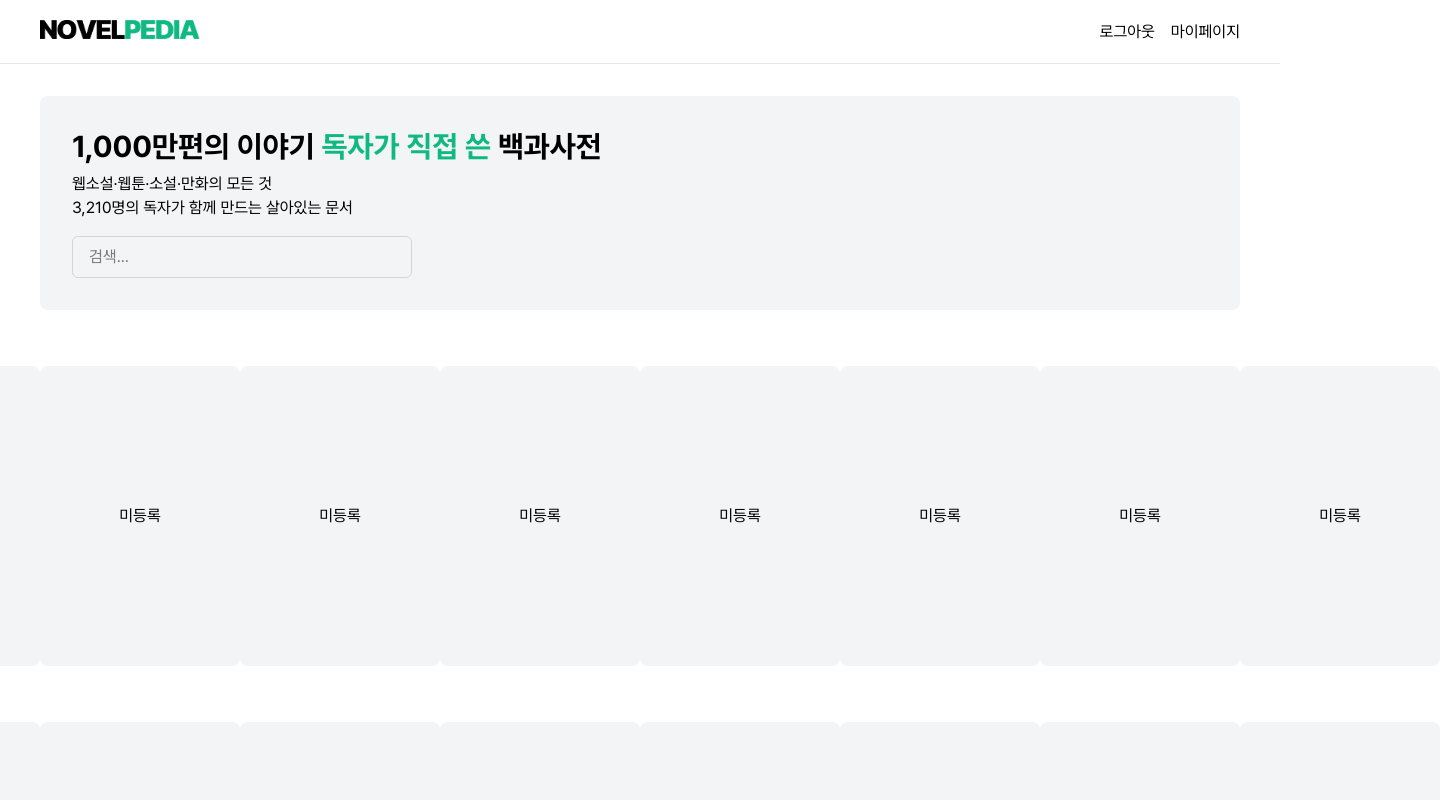
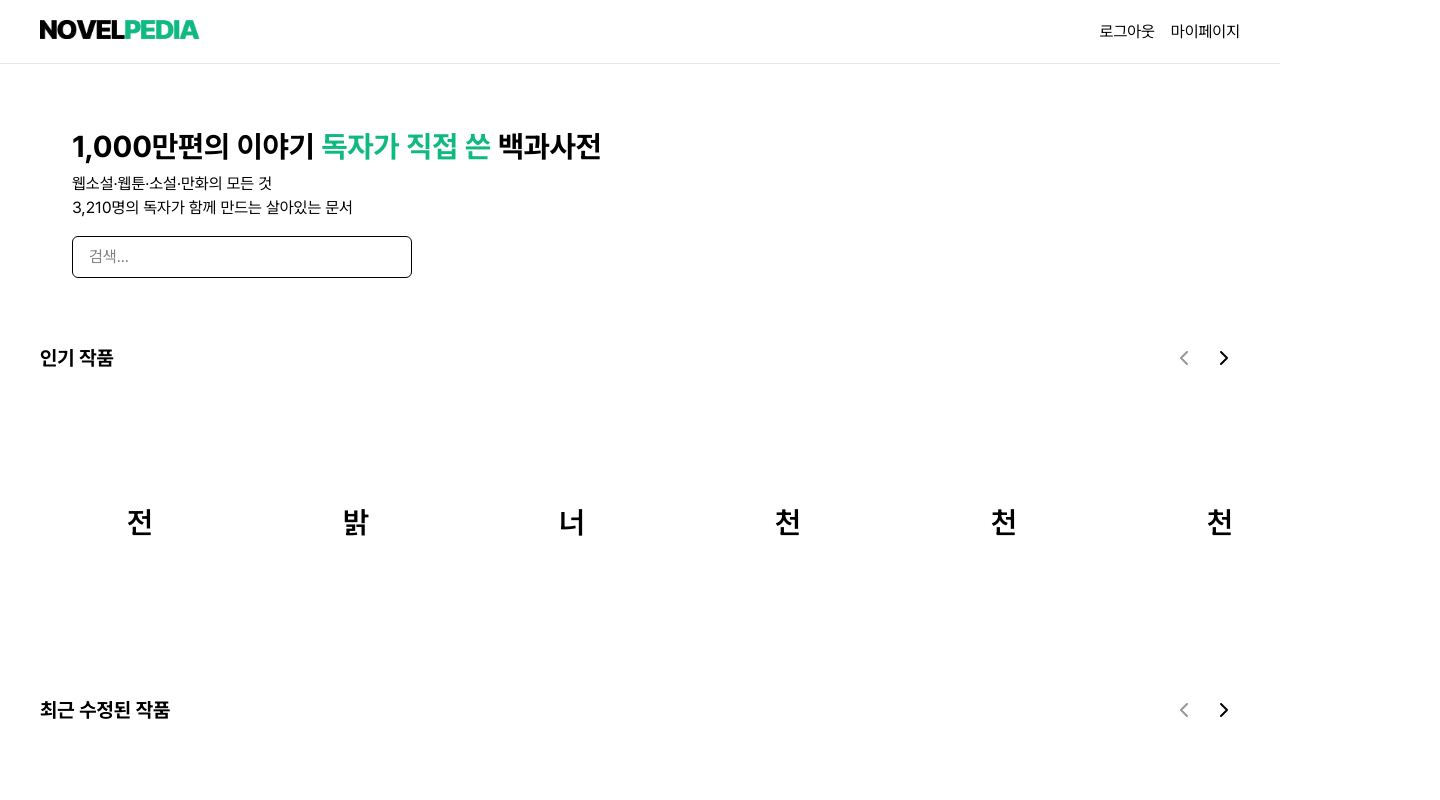
Before and after one commit to Leewonno/novelpedia_next, a Next.js app: page / in a window 1280 px wide. Shown: the top 800 px of the page, 1440 px wide, since content can reach past the window. Built offline with nearby package versions, Linux system fonts and the light colour scheme.

Commit message:
feat : home card container

```diff
--- a/src/app/(pages)/page.tsx
+++ b/src/app/(pages)/page.tsx
@@ -1,9 +1,4 @@
-import {
-  HomeBanner,
-  HomePopularContainer,
-  HomeRecentCreateContainer,
-  HomeRecentUpdateContainer,
-} from "@/features";
+import { HomeBanner, HomeCardContainer } from "@/features";
 
 export default function Home() {
   return (
@@ -11,11 +6,11 @@ export default function Home() {
       {/* 배너 */}
       <HomeBanner />
       {/* 인기 작품 */}
-      <HomePopularContainer />
+      <HomeCardContainer title="인기 작품" />
       {/* 최근 수정된 작품 */}
-      <HomeRecentUpdateContainer />
+      <HomeCardContainer title="최근 수정된 작품" />
       {/* 최근 생성된 작품 */}
-      <HomeRecentCreateContainer />
+      <HomeCardContainer title="최근 생성된 작품" />
     </div>
   );
 }
--- a/src/features/home/components/HomeBanner.tsx
+++ b/src/features/home/components/HomeBanner.tsx
@@ -1,6 +1,6 @@
 export function HomeBanner() {
   return (
-    <div className="w-full bg-gray-100 rounded-lg flex items-center justify-space-between p-8">
+    <div className="w-full bg-background-1 rounded-lg flex items-center justify-space-between p-8">
       {/* 텍스트 상자 */}
       <div className="w-1/2 flex flex-col gap-4">
         {/* 소개 문구 */}
@@ -21,7 +21,7 @@ export function HomeBanner() {
           <input
             type="text"
             placeholder="검색..."
-            className="border border-gray-300 rounded-md py-2 px-4 focus:outline-none focus:ring-2 focus:ring-blue-500"
+            className="border border-foreground-2 rounded-md py-2 px-4 focus:outline-none focus:ring-2 focus:ring-brand"
           />
         </div>
       </div>
--- /dev/null
+++ b/src/features/home/components/HomeCardContainer.tsx
@@ -0,0 +1,46 @@
+"use client";
+
+import { ChevronLeftIcon, ChevronRightIcon } from "lucide-react";
+import { useHorizontalScroll } from "../hooks/useHorizontalScroll";
+import { HomeCardList } from "./common/HomeCardList";
+import { HomeTitle } from "./common/HomeTitle";
+
+type HomeCardContainerProps = {
+  title: string;
+};
+
+const SCROLL_AMOUNT = 300;
+
+export function HomeCardContainer({ title }: HomeCardContainerProps) {
+  const { ref, canScrollLeft, canScrollRight, scrollLeft, scrollRight } =
+    useHorizontalScroll<HTMLDivElement>(SCROLL_AMOUNT);
+
+  return (
+    <div className="w-full flex flex-col gap-2">
+      <div className="w-full flex justify-between items-center">
+        <HomeTitle>{title}</HomeTitle>
+        <div className="flex gap-2">
+          <button
+            type="button"
+            className="cursor-pointer disabled:cursor-not-allowed disabled:opacity-40"
+            onClick={scrollLeft}
+            disabled={!canScrollLeft}
+            aria-label="이전"
+          >
+            <ChevronLeftIcon className="w-4 h-4 md:w-6 md:h-6 lg:w-8 lg:h-8 bg-background-2 rounded-full p-1 text-foreground-1" />
+          </button>
+          <button
+            type="button"
+            className="cursor-pointer disabled:cursor-not-allowed disabled:opacity-40"
+            onClick={scrollRight}
+            disabled={!canScrollRight}
+            aria-label="다음"
+          >
+            <ChevronRightIcon className="w-4 h-4 md:w-6 md:h-6 lg:w-8 lg:h-8 bg-background-2 rounded-full p-1 text-foreground-1" />
+          </button>
+        </div>
+      </div>
+      <HomeCardList ref={ref} />
+    </div>
+  );
+}
--- a/src/features/home/components/HomePopularContainer.tsx
+++ /dev/null
@@ -1,11 +0,0 @@
-import { HomeCardWrapper } from "./common/HomeCardWrapper";
-import { HomeContainerTitle } from "./common/HomeContainerTitle";
-
-export function HomePopularContainer() {
-  return (
-    <div>
-      <HomeContainerTitle>인기 작품</HomeContainerTitle>
-      <HomeCardWrapper />
-    </div>
-  );
-}
--- a/src/features/home/components/HomeRecentCreateContainer.tsx
+++ /dev/null
@@ -1,11 +0,0 @@
-import { HomeCardWrapper } from "./common/HomeCardWrapper";
-import { HomeContainerTitle } from "./common/HomeContainerTitle";
-
-export function HomeRecentCreateContainer() {
-  return (
-    <div>
-      <HomeContainerTitle>최신 생성 작품</HomeContainerTitle>
-      <HomeCardWrapper />
-    </div>
-  );
-}
--- a/src/features/home/components/HomeRecentUpdateContainer.tsx
+++ /dev/null
@@ -1,11 +0,0 @@
-import { HomeCardWrapper } from "./common/HomeCardWrapper";
-import { HomeContainerTitle } from "./common/HomeContainerTitle";
-
-export function HomeRecentUpdateContainer() {
-  return (
-    <div>
-      <HomeContainerTitle>최신 업데이트 작품</HomeContainerTitle>
-      <HomeCardWrapper />
-    </div>
-  );
-}
--- a/src/features/home/components/common/HomeCard.tsx
+++ b/src/features/home/components/common/HomeCard.tsx
@@ -1,4 +1,5 @@
 import Image from "next/image";
+import Link from "next/link";
 
 type HomeCardProps = {
   title: string;
@@ -7,13 +8,19 @@ type HomeCardProps = {
 
 export function HomeCard({ title, src }: HomeCardProps) {
   return (
-    <div className="w-50 h-75 rounded-lg overflow-hidden">
+    <div className="w-50 h-70 shrink-0">
       {src ? (
-        <Image src={src} alt={`${title}_표지`} />
+        <Image
+          className="w-full h-full object-cover rounded-lg"
+          src={src}
+          alt={`${title}_표지`}
+        />
       ) : (
-        <div className="bg-gray-100 w-full h-full flex justify-center items-center">
-          미등록
-        </div>
+        <Link href={`/n/${title}`}>
+          <div className="bg-background-2 w-full h-full flex justify-center items-center rounded-lg text-3xl font-semibold">
+            {title.slice(0, 1)}
+          </div>
+        </Link>
       )}
     </div>
   );
--- a/src/features/home/components/common/HomeCardWrapper.tsx
+++ b/src/features/home/components/common/HomeCardList.tsx
@@ -1,9 +1,17 @@
+import type { Ref } from "react";
 import { HomeCard } from "./HomeCard";
 
+type HomeCardListProps = {
+  ref?: Ref<HTMLDivElement>;
+};
+
 // 카드 리스트
-export function HomeCardWrapper() {
+export function HomeCardList({ ref }: HomeCardListProps) {
   return (
-    <div className="flex w-full overflow-scroll">
+    <div
+      ref={ref}
+      className="flex w-full overflow-x-hidden gap-4 scroll-smooth"
+    >
       <HomeCard title="전지적 독자 시점" />
       <HomeCard title="밝은 밤" />
       <HomeCard title="너의 목소리가 들려" />
--- a/src/features/home/components/common/HomeContainerTitle.tsx
+++ /dev/null
@@ -1,7 +0,0 @@
-type HomeContainerTitleProps = {
-  children: React.ReactNode;
-};
-
-export function HomeContainerTitle({ children }: HomeContainerTitleProps) {
-  return <h1>{children}</h1>;
-}
--- /dev/null
+++ b/src/features/home/components/common/HomeTitle.tsx
@@ -0,0 +1,7 @@
+type HomeTitleProps = {
+  children: React.ReactNode;
+};
+
+export function HomeTitle({ children }: HomeTitleProps) {
+  return <h1 className="text-xl font-bold">{children}</h1>;
+}
--- /dev/null
+++ b/src/features/home/hooks/useHorizontalScroll.ts
@@ -0,0 +1,38 @@
+"use client";
+
+import { useCallback, useEffect, useRef, useState } from "react";
+
+// 가로 스크롤 컨테이너 제어 (좌/우 이동 + 양 끝 도달 여부)
+export function useHorizontalScroll<T extends HTMLElement>(amount = 300) {
+  const ref = useRef<T>(null);
+  const [canScrollLeft, setCanScrollLeft] = useState(false);
+  const [canScrollRight, setCanScrollRight] = useState(false);
+
+  const update = useCallback(() => {
+    const el = ref.current;
+    if (!el) return;
+    setCanScrollLeft(el.scrollLeft > 0);
+    setCanScrollRight(el.scrollLeft + el.clientWidth < el.scrollWidth - 1);
+  }, []);
+
+  useEffect(() => {
+    const el = ref.current;
+    if (!el) return;
+
+    update();
+    el.addEventListener("scroll", update, { passive: true });
+    window.addEventListener("resize", update);
+
+    return () => {
+      el.removeEventListener("scroll", update);
+      window.removeEventListener("resize", update);
+    };
+  }, [update]);
+
+  const scrollLeft = () =>
+    ref.current?.scrollBy({ left: -amount, behavior: "smooth" });
+  const scrollRight = () =>
+    ref.current?.scrollBy({ left: amount, behavior: "smooth" });
+
+  return { ref, canScrollLeft, canScrollRight, scrollLeft, scrollRight };
+}
--- a/src/features/home/index.ts
+++ b/src/features/home/index.ts
@@ -1,4 +1,2 @@
 export * from "./components/HomeBanner";
-export * from "./components/HomePopularContainer";
-export * from "./components/HomeRecentCreateContainer";
-export * from "./components/HomeRecentUpdateContainer";
+export * from "./components/HomeCardContainer";
```
